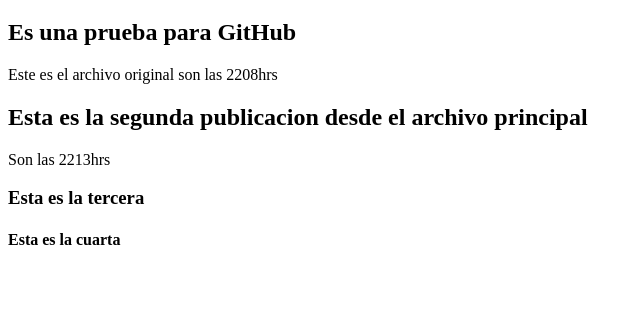
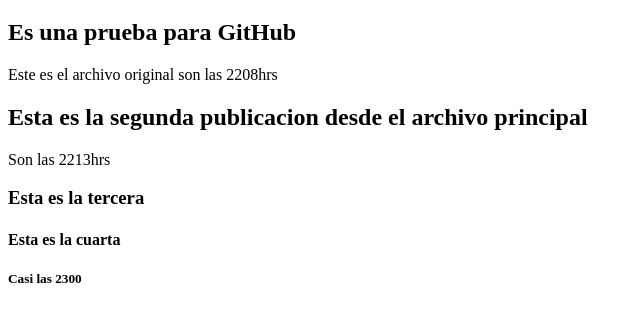
Before and after one commit to Azpil01/experimento, a plain HTML site: page index.html in a window 1280 px wide. Shown: the part 61-382 px from the top of the page, without its empty margins (0-641 px from the left). Drawn offline with Linux system fonts and the light colour scheme.

Commit message:
Desde Termianl

```diff
--- a/index.html
+++ b/index.html
@@ -15,5 +15,8 @@
 
     <h3>Esta es la tercera</h3>
     <h4>Esta es la cuarta</h4>
+
+    <h5>Casi las 2300</h5>
+
 </body>
 </html>
```
